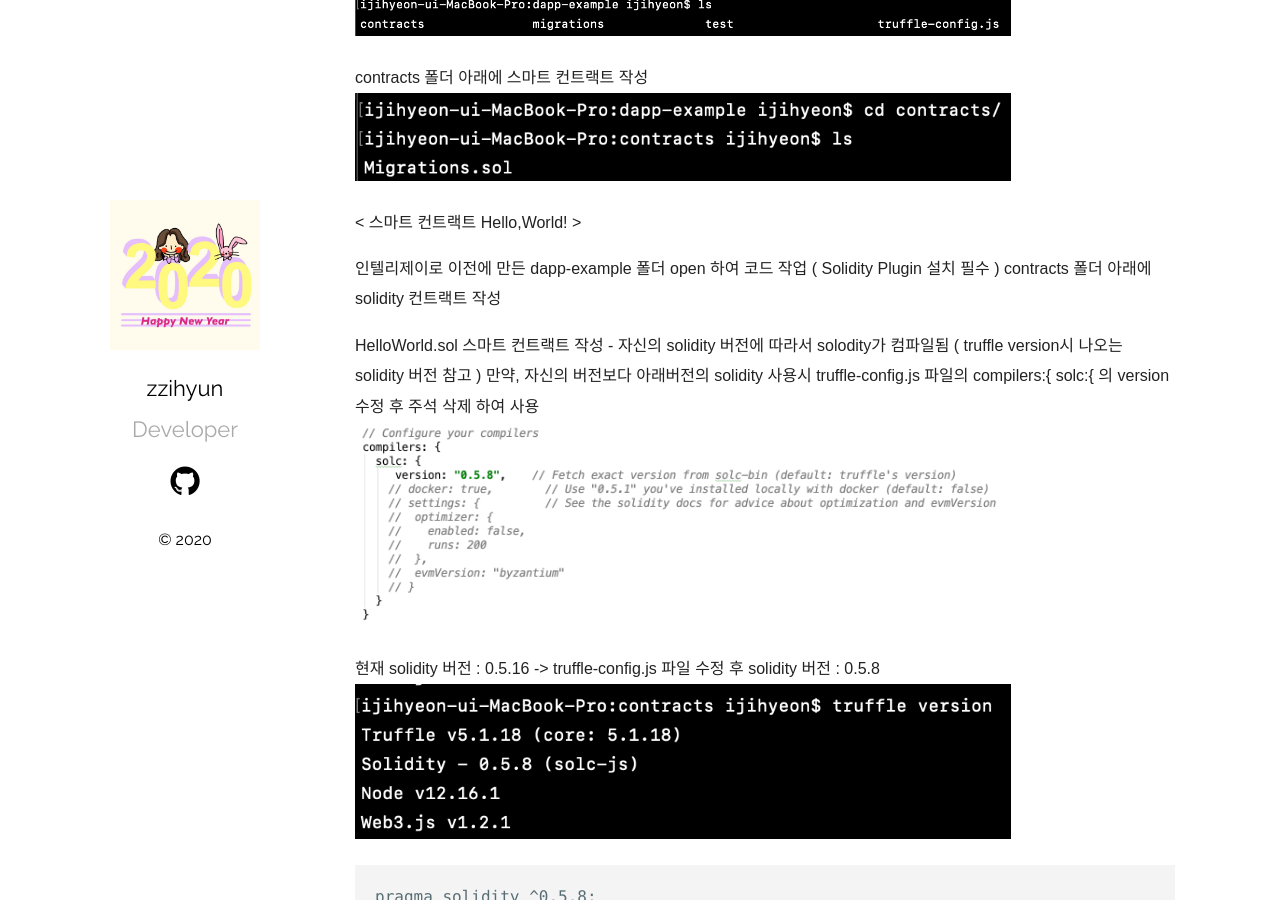
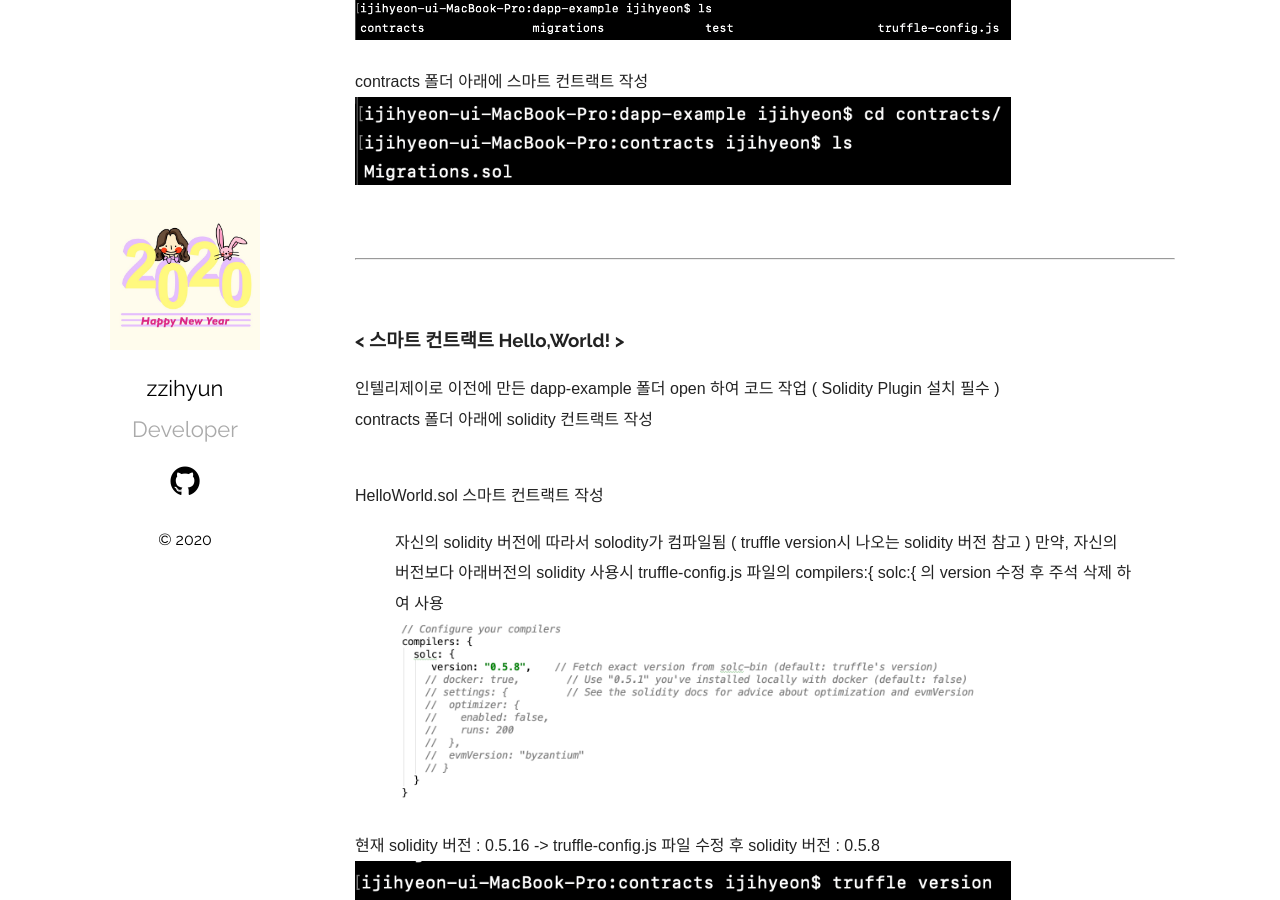
Before and after one commit to jhhhj1002/jhhhj1002.github.io, a Jekyll site: the page built from _posts/2020-03-27-Truffle-in-Blockchain-01.markdown, in a window 1280 px wide and 900 px high, scrolled down 1387 px. Built offline with Jekyll 4.4.1, drawn with Linux system fonts in a browser that asks for light colours.

Commit message:
Update 2020-03-27-Truffle-in-Blockchain-01.markdown

````diff
--- a/_posts/2020-03-27-Truffle-in-Blockchain-01.markdown
+++ b/_posts/2020-03-27-Truffle-in-Blockchain-01.markdown
@@ -6,18 +6,16 @@ date:   2020-03-27 17:21:36 +0530
 categories: Blockchain Dapp Truffle
 ---
 
-< 트러플 설치하기 >
+<br/>
+<h3>< 트러플 설치하기 ></h3>
 
 Node 버전 확인
-
 <img src="/assets/imgs/Blockchain&Truffle_01.png" width="40%" height="30%" >
 
 Truffle 설치
-
 <img src="/assets/imgs/Blockchain&Truffle_02.png" width="80%" height="45%" >
 
 Truffle, Solodity, Node, Web3.js 버전 확인 => Truffle 버전 : 5.1.18 , Solidity 버전 : 0.5.16
-
 <img src="/assets/imgs/Blockchain&Truffle_03.png" width="80%" height="45%" >
 
 dapp-example 폴더 생성 후 이동
@@ -33,18 +31,22 @@ contracts 폴더 아래에 스마트 컨트랙트 작성
 <img src="/assets/imgs/Blockchain&Truffle_07.png" width="80%" height="45%" >
 
 
-< 스마트 컨트랙트 Hello,World! >
+<br/>
+* * *
+<br/>
+<h3>< 스마트 컨트랙트 Hello,World! ></h3>
 
 인텔리제이로 이전에 만든 dapp-example 폴더 open 하여 코드 작업 ( Solidity Plugin 설치 필수 )
 contracts 폴더 아래에 solidity 컨트랙트 작성
 
+<br/>
 HelloWorld.sol 스마트 컨트랙트 작성
-    - 자신의 solidity 버전에 따라서 solodity가 컴파일됨 ( truffle version시 나오는 solidity 버전 참고 )
-      만약, 자신의 버전보다 아래버전의 solidity 사용시 truffle-config.js 파일의 compilers:{ solc:{ 의 version 수정 후 주석 삭제 하여 사용
-      <img src="/assets/imgs/Blockchain&Truffle_08.png" width="80%" height="45%" >
+> 자신의 solidity 버전에 따라서 solodity가 컴파일됨 ( truffle version시 나오는 solidity 버전 참고 )
+> 만약, 자신의 버전보다 아래버전의 solidity 사용시 truffle-config.js 파일의 compilers:{ solc:{ 의 version 수정 후 주석 삭제 하여 사용
+  <img src="/assets/imgs/Blockchain&Truffle_08.png" width="80%" height="45%" >
 
-  현재 solidity 버전 : 0.5.16 -> truffle-config.js 파일 수정 후 solidity 버전 : 0.5.8
-  <img src="/assets/imgs/Blockchain&Truffle_09.png" width="80%" height="45%" >
+현재 solidity 버전 : 0.5.16 -> truffle-config.js 파일 수정 후 solidity 버전 : 0.5.8
+<img src="/assets/imgs/Blockchain&Truffle_09.png" width="80%" height="45%" >
 
 
 ```
````
